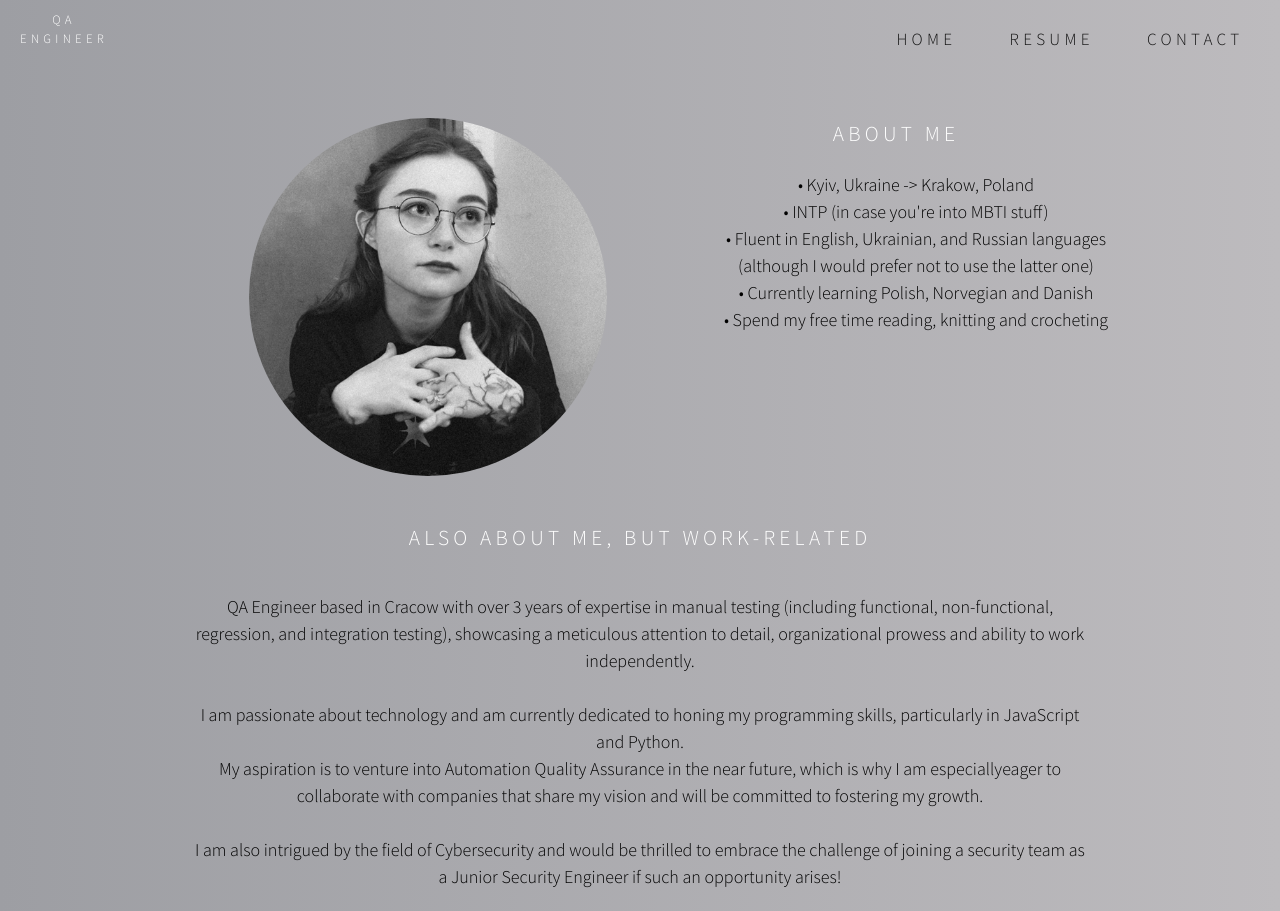
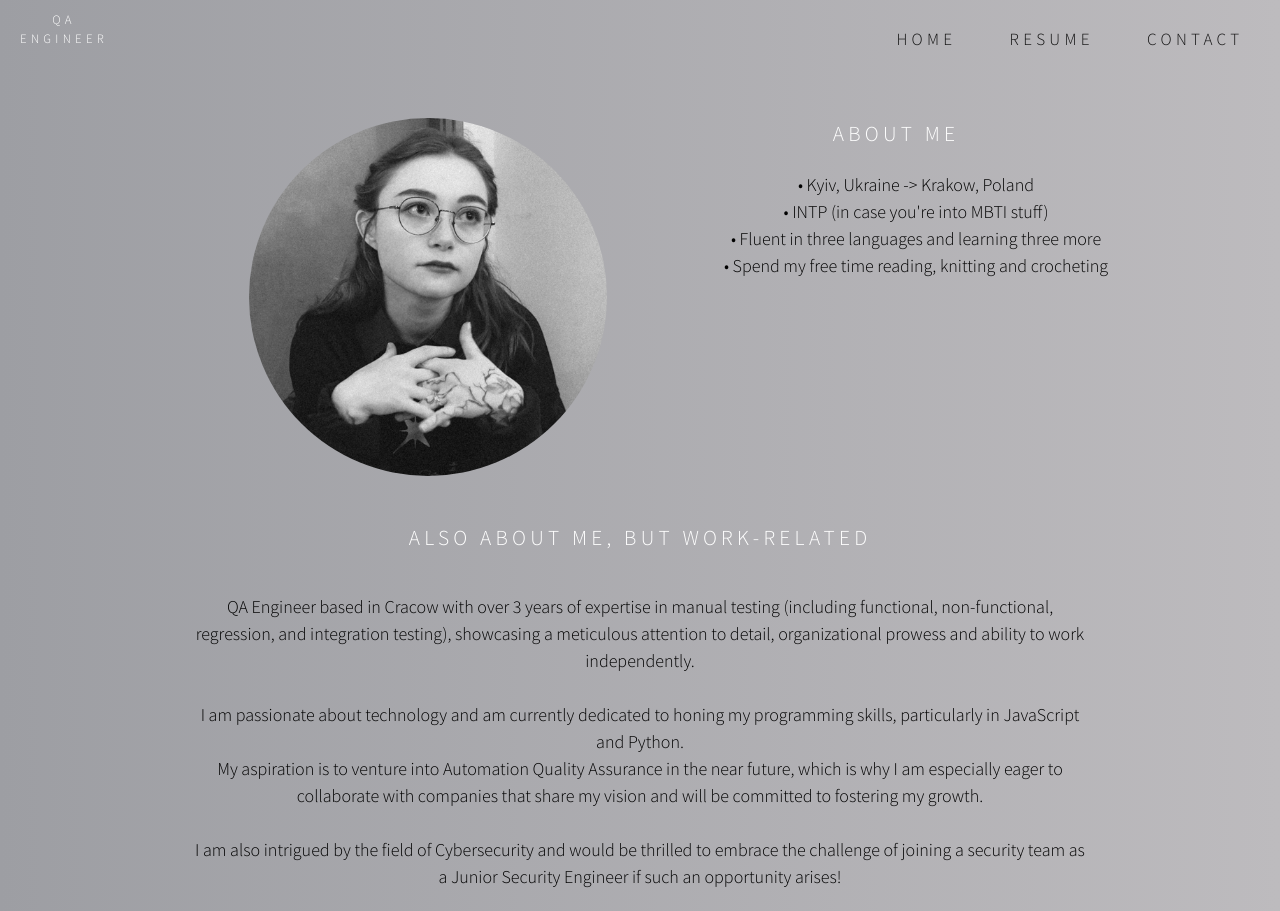
Before and after one commit to t1js/resume-site, a plain HTML site: page home.html in a window 1280 px wide. Shown: the top 911 px of the page. Drawn offline with Linux system fonts and the light colour scheme.

Commit message:
minor fixes

```diff
--- a/home.html
+++ b/home.html
@@ -37,9 +37,7 @@
                     <ul>
                         <li>• Kyiv, Ukraine -&gt; Krakow, Poland</li>
                         <li>• INTP (in case you're into MBTI stuff)</li>
-                        <li>• Fluent in English, Ukrainian, and Russian languages<br>
-                            (although I would prefer not to use the latter one)</li>
-                        <li>• Currently learning Polish, Norvegian and Danish</li>
+                        <li>• Fluent in three languages and learning three more</li>
                         <li>• Spend my free time reading, knitting and crocheting</li>
                     </ul>
                 </div>
@@ -49,7 +47,7 @@
                     <h3>Also about me, but work-related</h3>
                     <p>QA Engineer based in Cracow with over 3 years of expertise in manual testing (including functional, non-functional, regression, and integration testing), showcasing a meticulous attention to detail, organizational prowess and ability to work independently.<br><br>
                         I am passionate about technology and am currently dedicated to honing my programming skills, particularly in JavaScript and Python.<br>
-                        My aspiration is to venture into Automation Quality Assurance in the near future, which is why I am especiallyeager to collaborate with companies that share my vision and will be committed to fostering my growth.<br><br>
+                        My aspiration is to venture into Automation Quality Assurance in the near future, which is why I am especially eager to collaborate with companies that share my vision and will be committed to fostering my growth.<br><br>
                         I am also intrigued by the field of Cybersecurity and would be thrilled to embrace the challenge of joining a security team as a Junior Security Engineer if such an opportunity arises!</p>
             </div>
     </div>
```
